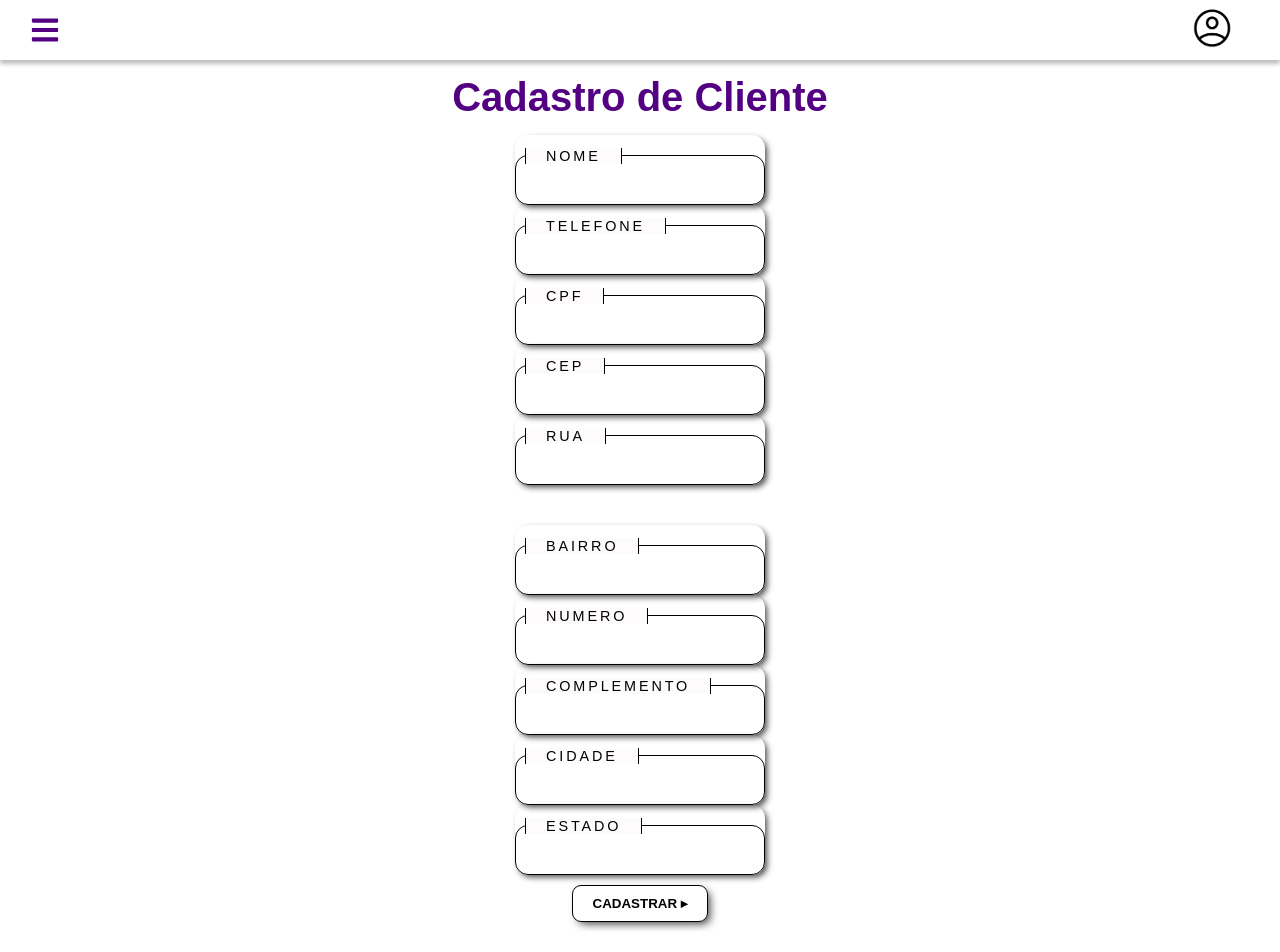
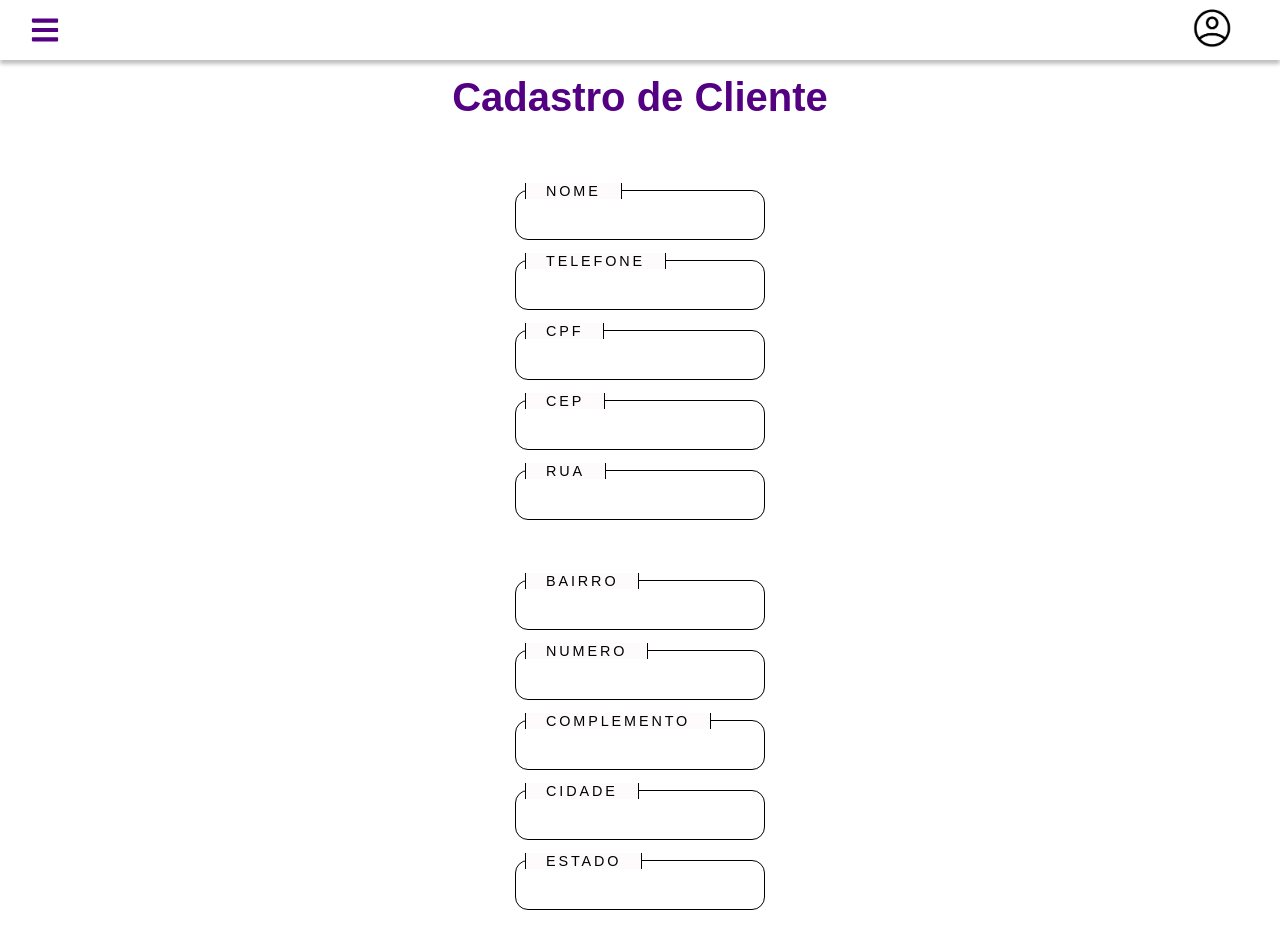
Before and after one commit to Equipe-Ace/Project-Ace-Frontend, a React (Create React App) app in the folder ace-frontend/: page /cadastroCLI in a window 1280 px wide. Shown: the top 952 px of the page. Built offline with nearby package versions, Linux system fonts and the light colour scheme.

Commit message:
mudança no css do cadastro de cliente

```diff
--- a/ace-frontend/src/Router.tsx
+++ b/ace-frontend/src/Router.tsx
@@ -8,7 +8,7 @@ import CtrFIN from "./pages/ctrFIN";
 import CtrFIN2 from "./pages/ctrFIN2";
 import CtrFIN3 from "./pages/ctrFIN3";
 import CadCLI from "./pages/cadCLI";
-
+import CadCLI2 from "./pages/cadCLI2"
 
 
 
@@ -31,6 +31,7 @@ const AppRoutes = () => {
 
                 {/* CLIENTE */}
                 <Route path="/cadastroCLI" element={<CadCLI />} />
+                <Route path="/cadastroCLI2" element={<CadCLI2 />} />
             </Routes>
         </Router>
     );
--- a/ace-frontend/src/components/TitReceberADM/index.tsx
+++ b/ace-frontend/src/components/TitReceberADM/index.tsx
@@ -82,9 +82,7 @@ const TitReceberADM: React.FC = () => {
                                 <td>{item.nome}</td>
                                 <td>{item.cpf}</td>
                                 <td>
-                                <option key={id} value={item.id}>
 
-                                </option>
                                     {/* <Link to="/ControleTitulosADM2">  */}
                                         {/* <div className="containerbuttonAVC">
                                             <button className="btn btn1" onClick={()=>[SetTheId({id})]}> Editar ▸ </button>
--- a/ace-frontend/src/components/formCad2/index.tsx
+++ b/ace-frontend/src/components/formCad2/index.tsx
@@ -48,55 +48,59 @@ const handleSubimit = (e: { preventDefault: () => void; })=>{
          <h1> Cadastro de Cliente</h1>
             <div className="bg" >
                 <div className="coluna">
-                    <div className="inputBox">
+                    <div className="inputBoxCADCLI">
                         <input type="text" name='nome' onChange={handleChange}/>
                         <span>Nome</span>
                     </div>
-                    <div className="inputBox">
+                    <div className="inputBoxCADCLI">
                         <input type="text" name='telefone' onChange={handleChange}/>
                         <span>telefone</span>
                     </div>
-                    <div className="inputBox">
+                    <div className="inputBoxCADCLI">
                         <input type="text" name='cpf' onChange={handleChange}/>
                         <span>CPF</span>
                     </div>
-                    <div className="inputBox">
+                    <div className="inputBoxCADCLI">
                         <input type="text" name='cep' onChange={handleChange}/>
                         <span>CEP</span>
                     </div>
-                    <div className="inputBox">
+                    <div className="inputBoxCADCLI">
                         <input type="text" name='rua' onChange={handleChange}/>
                         <span>Rua</span>
                     </div>
                 </div>
                 <div className='coluna2'>
-                    <div className="inputBox">
+                    <div className="inputBoxCADCLI">
                         <input type="text" name='bairro' onChange={handleChange}/>
                         <span>Bairro</span>
                     </div>
-                    <div className="inputBox">
+                    <div className="inputBoxCADCLI">
                         <input type="text" name='numero' onChange={handleChange}/>
                         <span>numero</span>
                     </div>
-                    <div className="inputBox">
+                    <div className="inputBoxCADCLI">
                         <input type="text" name='complemento' onChange={handleChange}/>
                         <span>Complemento</span>
                     </div>
-                    <div className="inputBox">
+                    <div className="inputBoxCADCLI">
                         <input type="text" name='cidade' onChange={handleChange}/>
                         <span>Cidade</span>
                     </div>
-                    <div className="inputBox">
+                    <div className="inputBoxCADCLI">
                         <input type="text" name='uf' onChange={handleChange}/>
                         <span>Estado</span>
                     </div>
                 </div>
             </div>
-           <div className='botaoA'><Link to="/ControleTitulosADM2">
+           <div className='botaoA' onClick={handleSubimit }>
+           {/* <Link to="/cadastroCLI2">
+                <BotaoAvancar />
+            </Link> */}
                 <div className="containerbuttonAVC">
                     <button className="btn btn1" onClick={handleSubimit}> Cadastrar ▸</button>
-                </div></Link>
-            </div>
+                    </div>
+                </div>
+
         </>
     );
 }
--- a/ace-frontend/src/components/formCad2/styles.css
+++ b/ace-frontend/src/components/formCad2/styles.css
@@ -28,13 +28,13 @@ h1 {
     display: inline-block;
 }
 
-.inputBox{
+.inputBoxCADCLI{
    position: relative;
    width: 250px;
    border-radius: 13px;
 }
 
-.inputBox input {
+.inputBoxCADCLI input {
     width: 100%;
     margin-top: 20px;
     padding: 12px;
@@ -46,7 +46,7 @@ h1 {
     transition: 0.5s;
 }
 
-.inputBox span{
+.inputBoxCADCLI span{
     font-family: sans-serif;
     position: absolute;
     left: 0;
@@ -59,8 +59,8 @@ h1 {
     transition: 0.5s;
 }
 
-.inputBox input:valid ~ span,
-.inputBox input:focus ~ span
+.inputBoxCADCLI input:valid ~ span,
+.inputBoxCADCLI input:focus ~ span
 {
     color: #000;
     transform: translateX(10px) translateY(-7px);
@@ -72,15 +72,15 @@ h1 {
     letter-spacing: 0.2em;
 }
 
-/* .inputBox:nth-child(2) input:valid ~ span,
-.inputBox:nth-child(2) input:focus ~ span
+/* .inputBoxCADCLI:nth-child(2) input:valid ~ span,
+.inputBoxCADCLI:nth-child(2) input:focus ~ span
 {
     background: #00dfc4;;
     color: #530082;
     border-radius: 2px;
 } */
-.inputBox input:valid,
-.inputBox input:focus
+.inputBoxCADCLI input:valid,
+.inputBoxCADCLI input:focus
 {
     border: 1px solid #000
 }
--- a/ace-frontend/src/components/formCad3/index.tsx
+++ b/ace-frontend/src/components/formCad3/index.tsx
@@ -9,12 +9,13 @@ const FormCadCom3: React.FC = () => {
          <h1> Cadastro de Cliente</h1>
             <div className="bg" >
                 <div className="coluna">
-                    <div className="inputBox">
+                    <div className="inputBoxCADCLI">
                         <input type="text" placeholder='R$: 00,00'/>
                         <span>valor serviço:</span>
                     </div>
                 </div>
             </div>
+
            <div className='botaoA'> <BotaoAvancar /> </div>
         </>
     );
--- a/ace-frontend/src/components/formCad3/styles.css
+++ b/ace-frontend/src/components/formCad3/styles.css
@@ -28,13 +28,13 @@ h1 {
     display: inline-block;
 }
 
-.inputBox{
+.inputBoxCADCLI2{
    position: relative;
    width: 250px;
    border-radius: 13px;
 }
 
-.inputBox input {
+.inputBoxCADCLI2 input {
     width: 100%;
     margin-top: 20px;
     padding: 12px;
@@ -46,7 +46,7 @@ h1 {
     transition: 0.5s;
 }
 
-.inputBox span{
+.inputBoxCADCLI2 span{
     font-family: sans-serif;
     position: absolute;
     left: 0;
@@ -59,8 +59,8 @@ h1 {
     transition: 0.5s;
 }
 
-.inputBox input:valid ~ span,
-.inputBox input:focus ~ span
+.inputBoxCADCLI2 input:valid ~ span,
+.inputBoxCADCLI2 input:focus ~ span
 {
     color: #000;
     transform: translateX(10px) translateY(-7px);
@@ -72,15 +72,15 @@ h1 {
     letter-spacing: 0.2em;
 }
 
-/* .inputBox:nth-child(2) input:valid ~ span,
-.inputBox:nth-child(2) input:focus ~ span
+/* .inputBoxCADCLI2:nth-child(2) input:valid ~ span,
+.inputBoxCADCLI2:nth-child(2) input:focus ~ span
 {
     background: #00dfc4;;
     color: #530082;
     border-radius: 2px;
 } */
-.inputBox input:valid,
-.inputBox input:focus
+.inputBoxCADCLI2 input:valid,
+.inputBoxCADCLI2 input:focus
 {
     border: 1px solid #000
 }
```
Also changed, not shown: 1 other file (tests, documents, lock files or other folders).
